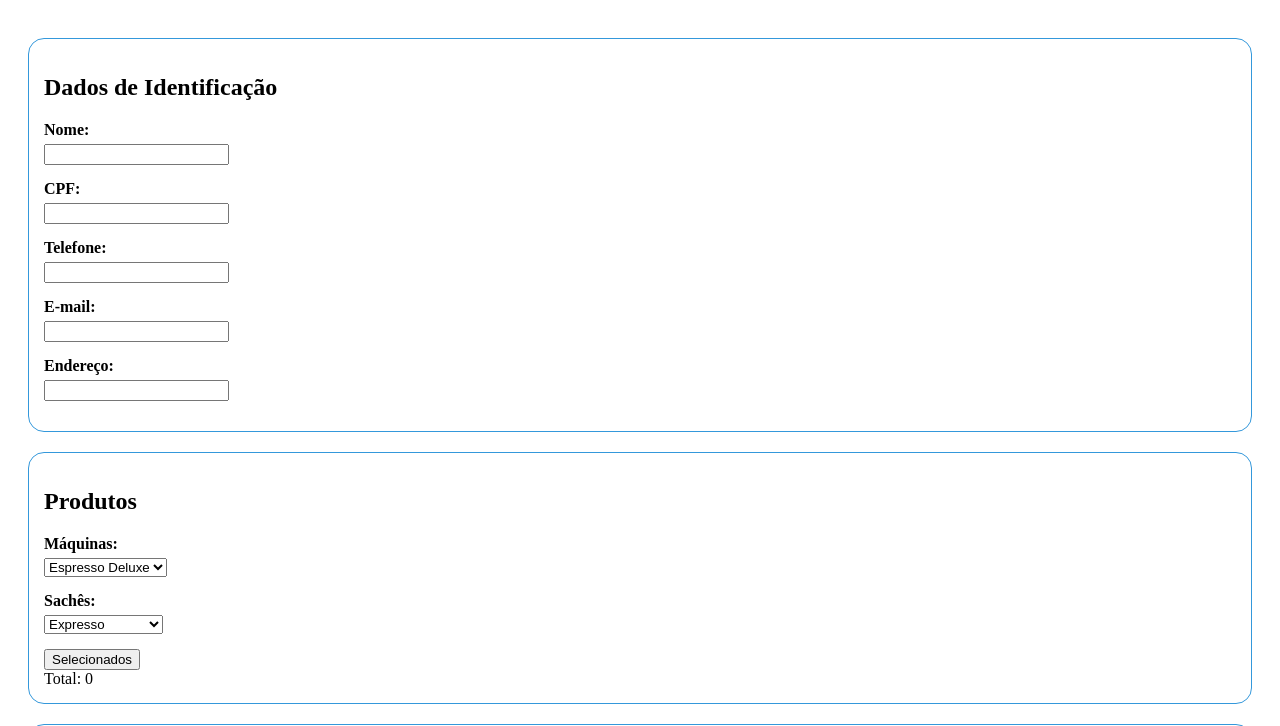
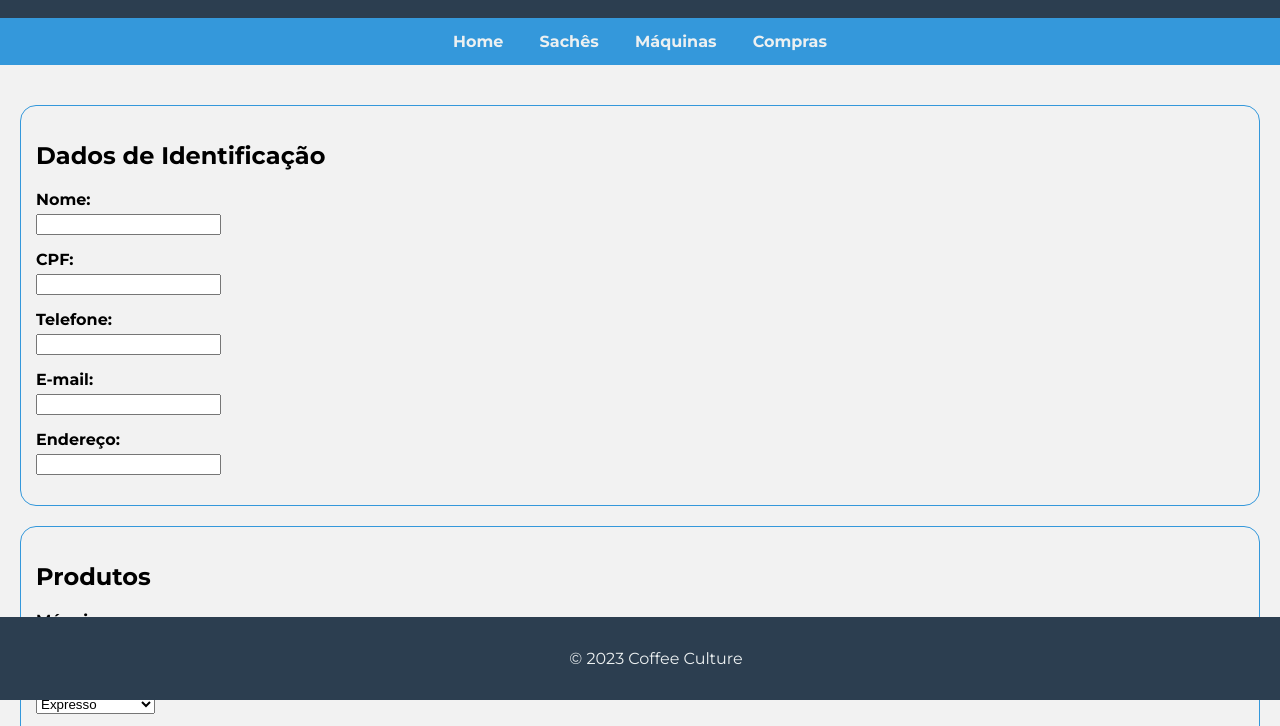
Before and after one commit to GuilhermeLNTRO/coffee_culture, a plain HTML site: page compras.html in a window 1280 px wide. Shown: the part 100-826 px from the top of the page. Drawn offline with nearby package versions, Linux system fonts and the light colour scheme.

Commit message:
atualiazacao_16/11

```diff
--- a/CSS/coffee_culture.css
+++ b/CSS/coffee_culture.css
@@ -110,3 +110,31 @@ img{
     text-align: center;
     align-content: center;
 }
+.compras-section {
+    padding: 20px;
+    text-align: center;
+}
+
+.quadro {
+    margin: 20px 0;
+    padding: 15px;
+    border: 1px solid #3498db;
+    border-radius: 1em;
+    text-align: left;
+}
+
+.form-group {
+    margin-bottom: 15px;
+}
+
+.label {
+    display: block;
+    font-weight: bold;
+    margin-bottom: 5px;
+}
+
+.qrcode-img {
+    width: 150px;
+    height: 150px;
+    margin-top: 10px;
+}
--- a/compras.html
+++ b/compras.html
@@ -4,39 +4,8 @@
 <head>
     <meta charset="UTF-8">
     <meta name="viewport" content="width=device-width, initial-scale=1.0">
+    <link rel="stylesheet" href="CSS/coffee_culture.css">
     <title>Coffee Culture - Compras</title>
-    <style>
-        /* Estilos CSS do seu código original permanecem inalterados */
-
-        .compras-section {
-            padding: 20px;
-            text-align: center;
-        }
-
-        .quadro {
-            margin: 20px 0;
-            padding: 15px;
-            border: 1px solid #3498db;
-            border-radius: 1em;
-            text-align: left;
-        }
-
-        .form-group {
-            margin-bottom: 15px;
-        }
-
-        .label {
-            display: block;
-            font-weight: bold;
-            margin-bottom: 5px;
-        }
-
-        .qrcode-img {
-            width: 150px;
-            height: 150px;
-            margin-top: 10px;
-        }
-    </style>
 </head>
 
 <body>
@@ -151,7 +120,7 @@
 
     <script>
         function adicionarProduto() {
-            // Lógica para adicionar produtos selecionados ao carrinho
+
             var maquinaSelecionada = document.getElementById("maquinas").value;
             var sacheSelecionado = document.getElementById("saches").value;
             var produtosSelecionados = document.getElementById("produtos-selecionados");
@@ -161,16 +130,14 @@
 
             produtosSelecionados.appendChild(divProduto);
 
-            // Lógica para atualizar o total
+
             var totalElement = document.getElementById("total");
             var totalAtual = parseFloat(totalElement.textContent);
             totalElement.textContent = totalAtual + obterValorProduto(maquinaSelecionada, sacheSelecionado);
         }
 
         function obterValorProduto(maquina, sache) {
-            // Lógica para obter o valor do produto selecionado
-            // Você pode implementar uma lógica mais complexa aqui dependendo dos produtos
-            // Este exemplo assume um valor fixo para cada produto
+
             var valores = {
                 EspressoDeluxe: {
                     Expresso: 50,
@@ -194,7 +161,7 @@
         }
 
         function atualizarBandeira() {
-            // Lógica para determinar a bandeira do cartão com base no número do cartão
+
             var numeroCartao = document.getElementById("numeroCartao").value;
             var bandeiraDiv = document.getElementById("bandeira");
 
@@ -210,7 +177,7 @@
         }
 
         function exibirDetalhesPagamento() {
-            // Lógica para exibir os detalhes do tipo de pagamento selecionado
+
             var formaPagamento = document.querySelector('input[name="formaPagamento"]:checked').value;
 
             var cartaoDetails = document.getElementById("cartao-details");
@@ -226,9 +193,9 @@
                 pixDetails.style.display = "block";
                 boletoDetails.style.display = "none";
 
-                // Lógica para gerar o QRCode do Pix
+
                 var qrcodeImg = document.getElementById("qrcode");
-                // Substitua a URL abaixo pela lógica real de geração de QRCode
+
                 qrcodeImg.src = "https://api.qrserver.com/v1/create-qr-code/?data=HelloWorld&amp;size=150x150";
             } else if (formaPagamento === "boleto") {
                 cartaoDetails.style.display = "none";
@@ -238,26 +205,26 @@
         }
 
         function enviarCompra() {
-            // Lógica para enviar o formulário (pode ser substituída por AJAX para interação com o servidor)
+
             alert("Compra realizada com sucesso! Obrigado pela sua compra!");
         }
 
         function limparCampos() {
-            // Lógica para limpar todos os campos do formulário
+
             document.getElementById("compras-form").reset();
 
-            // Lógica para limpar os campos específicos que podem não ser cobertos pelo reset()
+
             document.getElementById("produtos-selecionados").innerHTML = "";
             document.getElementById("total").textContent = "0";
             document.getElementById("bandeira").textContent = "";
 
-            // Resetar detalhes de pagamento
+
             document.getElementById("cartao-details").style.display = "none";
             document.getElementById("pix-details").style.display = "none";
             document.getElementById("boleto-details").style.display = "none";
         }
 
-        // Adicionar eventos para atualizar a bandeira do cartão e exibir detalhes do pagamento
+
         document.getElementById("numeroCartao").addEventListener("input", atualizarBandeira);
         document.querySelector('input[name="formaPagamento"]').addEventListener("change", exibirDetalhesPagamento);
     </script>
```
